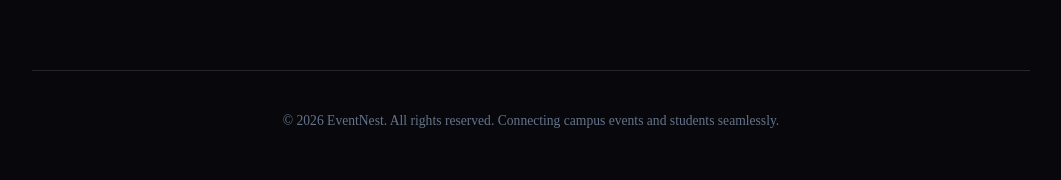
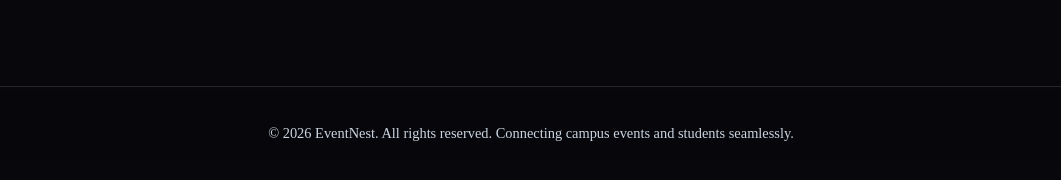
Before and after one commit to therealvishnuvardhan/inspirante-Vishnu, a Next.js app: page / in a window 1280 px wide. Shown: the part 1298-1478 px from the top of the page, without its empty margins (109-1170 px from the left). Built offline with nearby package versions, Linux system fonts and the light colour scheme; a web font is replaced by a local one.

Commit message:
feat : Added a fotter to Admin and Student Panels

```diff
--- a/app/admin/page.jsx
+++ b/app/admin/page.jsx
@@ -581,6 +581,12 @@ function AdminDashboard({ user }) {
         }}
         onCancel={() => setShowCreateConfirm(false)}
       />
+
+      {/* Admin Footer */}
+      <footer className="site-footer" style={{ marginTop: '3rem' }}>
+        <p>© 2026 EventNest. Admin Dashboard — manage events and registrations.</p>
+      </footer>
+
     </div>
   );
 }
--- a/app/globals.css
+++ b/app/globals.css
@@ -518,6 +518,19 @@ a:hover {
   );
   z-index: 1;
 }
+
+/* ── Footer ─────────────────────────────────────────────────-- */
+.site-footer {
+  margin-top: 4rem;
+  padding: 2.25rem 1rem 1rem;
+  border-top: 1px solid var(--border);
+  text-align: center;
+  font-size: 0.9rem;
+  color: var(--text-2);
+  background: linear-gradient(180deg, rgba(0,0,0,0.00), rgba(0,0,0,0.04));
+}
+
+.site-footer p { margin: 0; }
 
 .card-visual-content {
   position: relative;
--- a/app/page.jsx
+++ b/app/page.jsx
@@ -77,18 +77,11 @@ export default function Home() {
           </div>
         </div>
 
-        {/* Footer */}
-        <footer style={{
-          marginTop: '6rem',
-          padding: '2.5rem 1rem 1.5rem',
-          borderTop: '1px solid var(--border)',
-          textAlign: 'center',
-          fontSize: '0.85rem',
-          color: 'var(--text-3)'
-        }}>
+          {/* Footer placed outside landing-content for full-bleed background */}
+      </div>
+        <footer className="site-footer">
           <p>© 2026 EventNest. All rights reserved. Connecting campus events and students seamlessly.</p>
         </footer>
-      </div>
     </div>
   );
 }
--- a/app/student/page.jsx
+++ b/app/student/page.jsx
@@ -376,6 +376,10 @@ function StudentDashboard({ user }) {
         }}
         onCancel={() => setPendingRegisterEvent(null)}
       />
+      {/* Student Footer */}
+      <footer className="site-footer" style={{ marginTop: '3rem' }}>
+        <p>© 2026 EventNest. Student Dashboard — stay updated on your registrations.</p>
+      </footer>
     </div>
   );
 }
```
Also changed, not shown: 1 other file (tests, documents, lock files or other folders).
